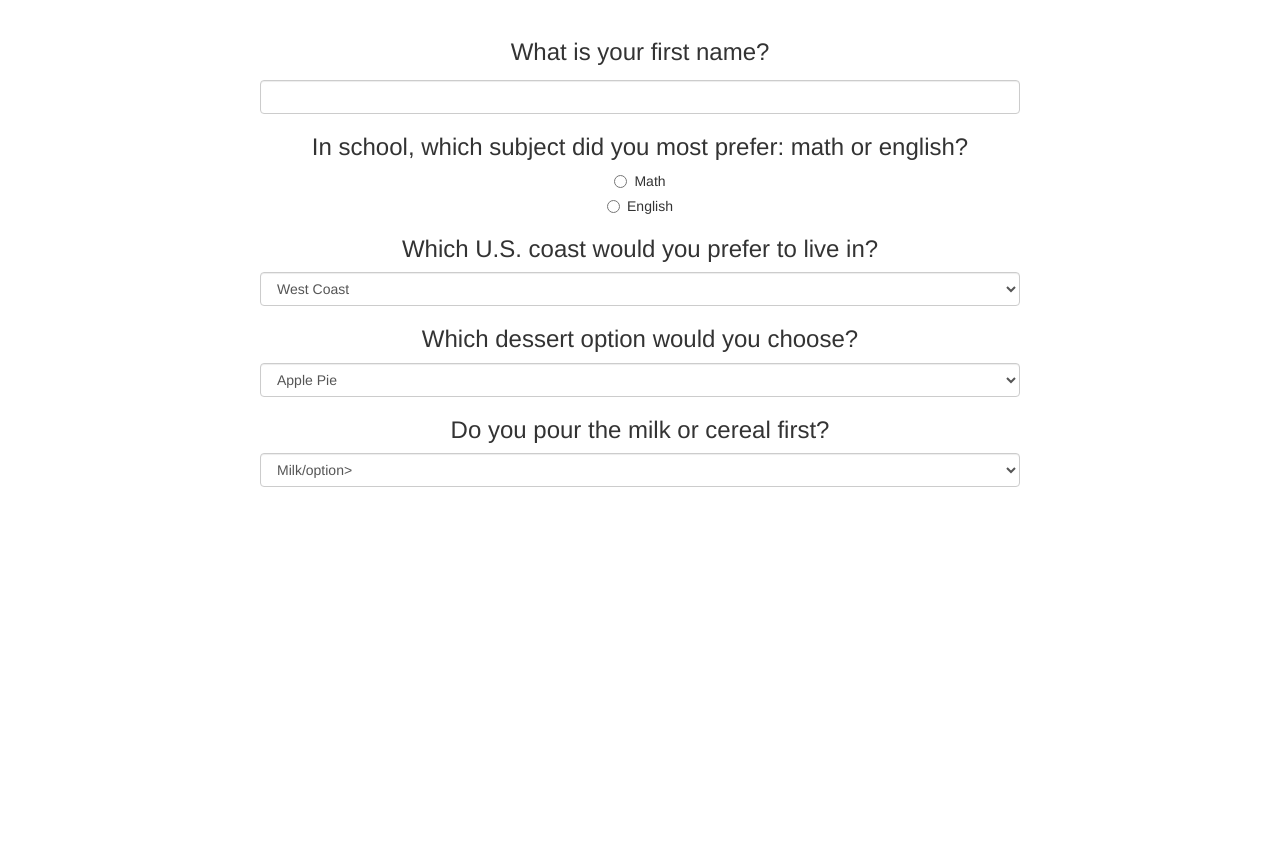
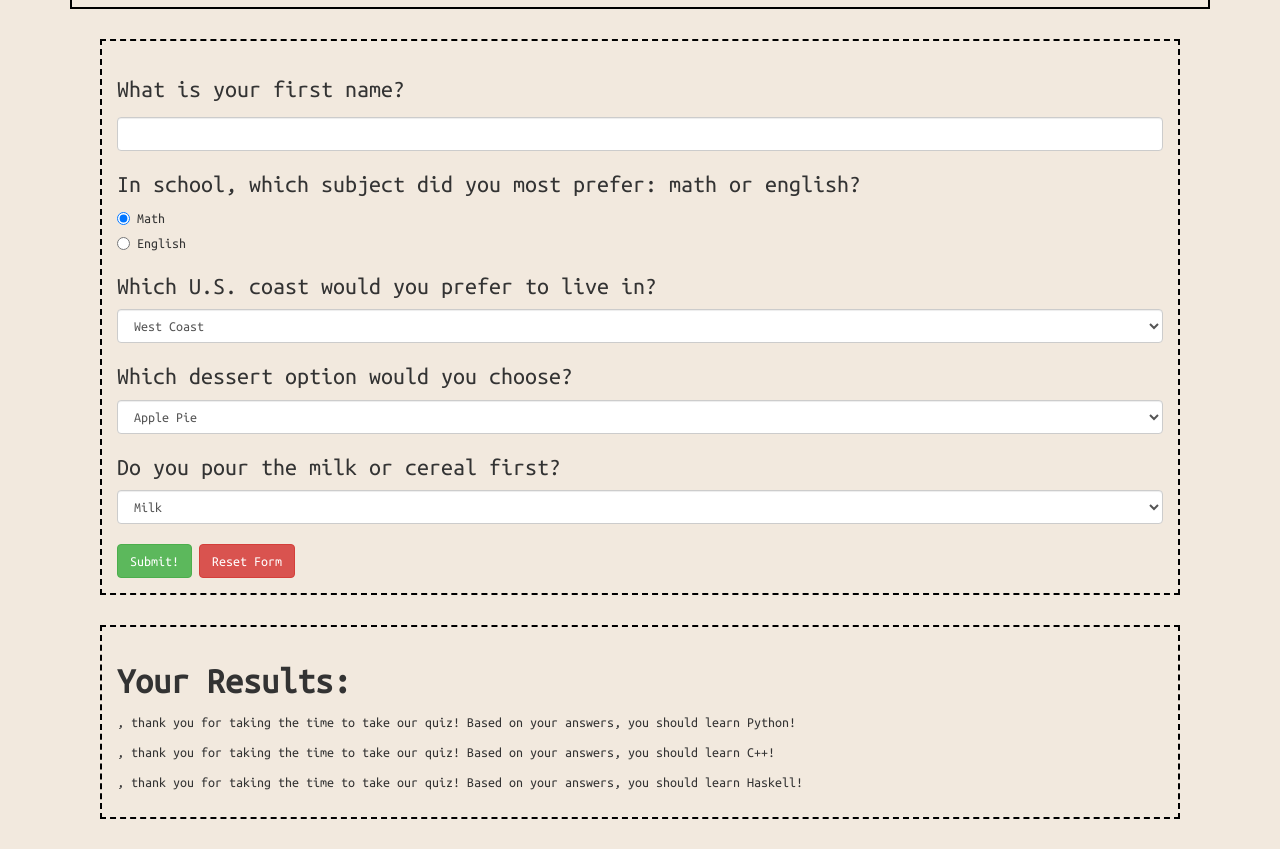
Before and after one commit to brandanpdx/programming-language-selector, a plain HTML site: page index.html in a window 1280 px wide. Shown: the part 141-990 px from the top of the page. Before the commit the page ends 800 px from the top, so only its background shows below. Drawn offline with Linux system fonts and the light colour scheme.

Commit message:
add additional form content, resutls box, and add additional HTML margin and styling

```diff
--- a/css/styles.css
+++ b/css/styles.css
@@ -1,12 +1,30 @@
+body {
+  background-color: #f2e9de;
+  font-family: 'Ubuntu Mono', monospace;
+}
+
 .intro {
   text-align: center;
   border: 2px solid black;
-  margin: 10px;
+  margin-top: 30px;
 }
 
-form {
-  max-width: 800px;
-  padding: 20px;
-  text-align: center;
-  margin: auto;
+.form-questions {
+  margin: 30px;
+  border: 2px dashed black;
+  padding: 15px;
 }
+
+.btn-success {
+  margin-top: 20px;
+}
+
+.btn-danger {
+  margin-top: 20px;
+}
+
+#results {
+  margin: 30px;
+  border: 2px dashed black;
+  padding: 15px;
+}
--- a/index.html
+++ b/index.html
@@ -2,6 +2,7 @@
 <html lang="en">
 
 <head>
+  <link href="https://fonts.googleapis.com/css?family=Ubuntu+Mono&display=swap" rel="stylesheet">
   <link rel="stylesheet" href="css/bootstrap.css" type="text/css">
   <link rel="stylesheet" href="css/styles.css" type="text/css">
   <script src="js/jquery-3.4.1.js"></script>
@@ -17,6 +18,7 @@
       <h3>Are you interested in coding but not sure what language to start with? Take our quiz now!</h3>
     </div>
     <!-- Form Input -->
+    <div class="form-questions">
       <form>
         <div class="form-group">
           <label for="name">
@@ -27,7 +29,7 @@
         <div class="radio">
           <h3>In school, which subject did you most prefer: math or english?</h3>
           <label for="langlevel">
-          <input type="radio" name="langlevel" value="math">
+            <input type="radio" name="langlevel" value="math" checked>
             Math
           </label>
         </div>
@@ -46,21 +48,39 @@
         </div>
         <div class="dessert">
           <h3>Which dessert option would you choose?</h3>
-        <select class="form-control" id="coast">
+          <select class="form-control" id="dessert">
             <option value="pie">Apple Pie</option>
             <option value="cake">Cake</option>
           </select>
         </div>
         <div class="cereal">
           <h3>Do you pour the milk or cereal first?</h3>
-        <select class="form-control" id="coast">
-          <option value="milk">Milk/option>
+          <select class="form-control" id="cereal">
+            <option value="milk">Milk</option>
             <option value="cereal">Cereal</option>
           </select>
         </div>
+        <button class="btn btn-success" type="submit">Submit!</button>
+        <button class="btn btn-danger" type="reset">Reset Form</button>
+      </form>
+    </div>
 
-
-    </form>
+    <!-- Potential Results -->
+    <div id="results">
+      <h1><strong>Your Results:</strong></h1>
+      <div id="Python">
+        <p><span id="name"></span>, thank you for taking the time to take our quiz! Based on your answers, you should
+          learn Python!</p>
+      </div>
+      <div id="C++">
+        <p><span id="name"></span>, thank you for taking the time to take our quiz! Based on your answers, you should
+          learn C++!</p>
+      </div>
+      <div id="Haskell">
+        <p><span id="name"></span>, thank you for taking the time to take our quiz! Based on your answers, you should
+          learn Haskell!</p>
+      </div>
+    </div>
   </div>
 </body>
 
```
Lines whose indentation alone changed are shown as unchanged.
